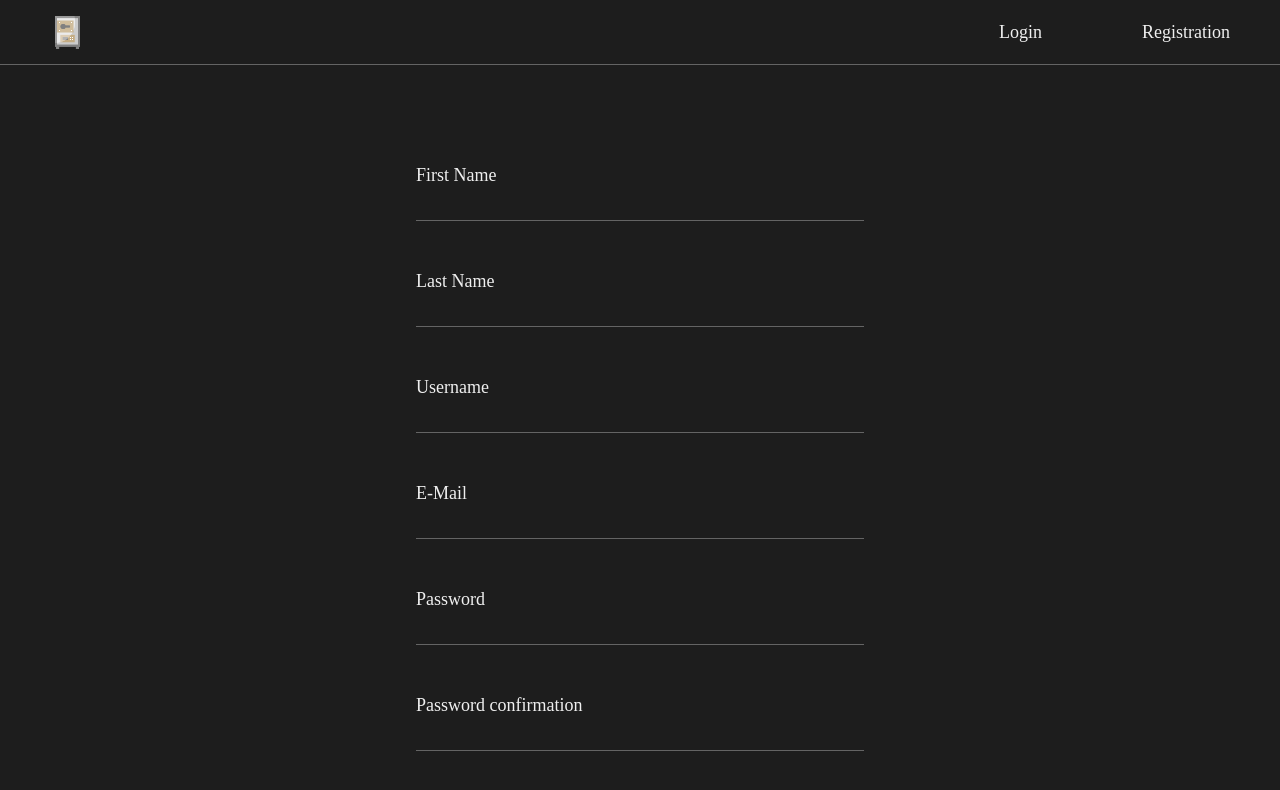
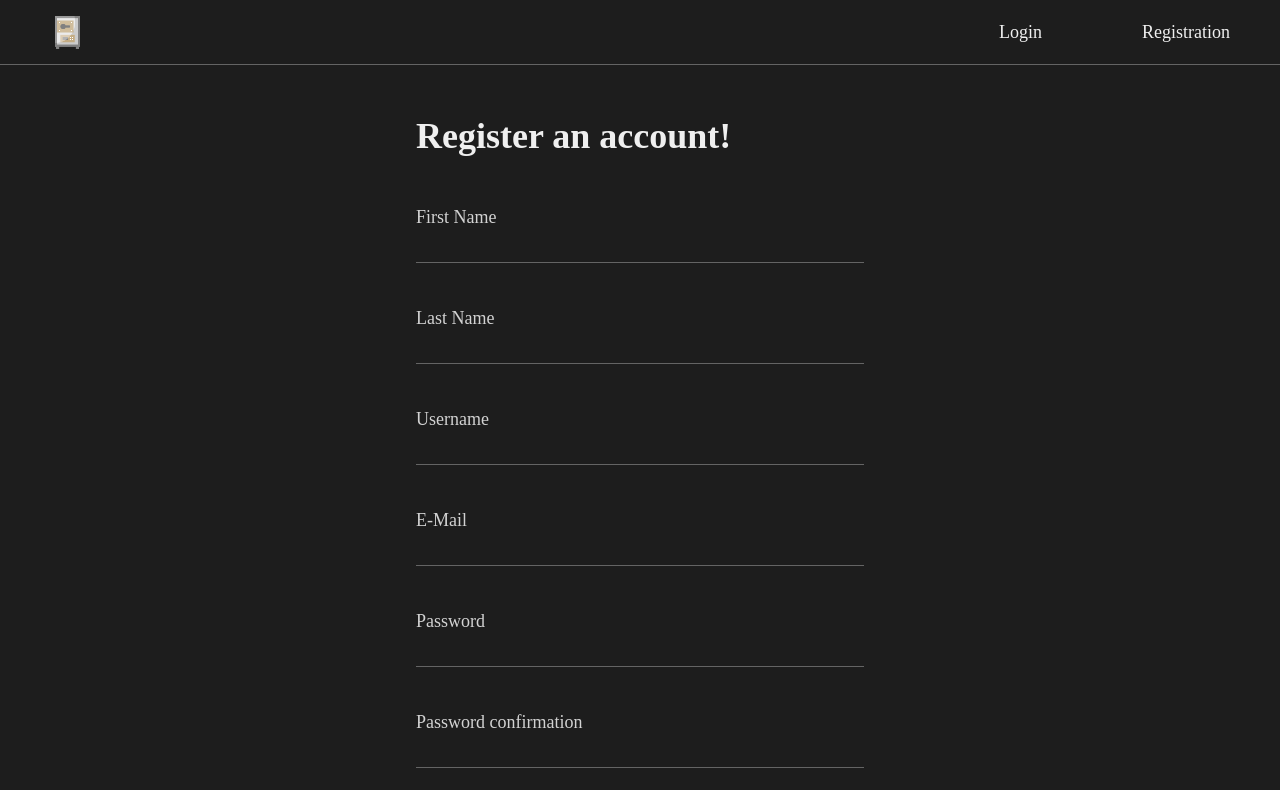
Before and after one commit to IcyDrae/vaults, a Vue app in the folder web/: page /registration in a window 1280 px wide. Shown: the top 790 px of the page. Built offline with nearby package versions, Linux system fonts and the light colour scheme; a web font is replaced by a local one.

Commit message:
frontend: forms styles WIP

```diff
--- a/web/src/styles/forms.scss
+++ b/web/src/styles/forms.scss
@@ -11,9 +11,13 @@
       text-align: left;
       width: 35%;
 
-      label {
+      h1 {
+        margin-bottom: 50px;
+      }
+
+      label:not([for="terms_and_conditions"]) {
         display: block;
-        margin: 50px 0;
+        margin: 10px 0;
 
         span, input, textarea {
           color: $accountWhite;
@@ -34,6 +38,30 @@
         input, textarea {
           font-size: 18px;
           font-family: $fontFamily;
+        }
+      }
+
+      .checkbox {
+        margin: 20px 0;
+
+        [type="checkbox"] {
+          width: 14px;
+          height: 14px;
+          margin-right: 20px;
+          -webkit-appearance: none;
+          -moz-appearance: none;
+          -o-appearance: none;
+          appearance: none;
+          outline: 1px solid gray;
+          box-shadow: none;
+          font-size: 0.8em;
+          text-align: center;
+          line-height: 1em;
+          background: $black;
+        }
+
+        input[type="checkbox"]:checked {
+          background-color: $white;
         }
       }
 
@@ -67,7 +95,7 @@
       }
 
       .backend-success {
-        margin: 50px 0;
+        margin-top: 50px;
         color: green;
       }
     }
--- a/web/src/views/Login.vue
+++ b/web/src/views/Login.vue
@@ -4,6 +4,7 @@
                    as="div"
                    class="login-form form">
     <form @submit="handleSubmit($event, submit)">
+      <h1>Login</h1>
       <label>
         <span>E-Mail</span>
         <VeeValidateField name="login_email" type="email" />
--- a/web/src/views/Registration.vue
+++ b/web/src/views/Registration.vue
@@ -1,55 +1,56 @@
 <template>
   <VeeValidateForm :validation-schema="schema" v-slot="{ errors, handleSubmit }" as="div" class="registration-form form">
     <form @submit="handleSubmit($event, submit)">
+      <h1>Register an account!</h1>
       <label>
-        First Name
+        <span>First Name</span>
         <VeeValidateField name="first_name" type="text" />
+        <p class="form-error">{{ errors.first_name }}</p>
       </label>
 
       <label>
-        Last Name
+        <span>Last Name</span>
         <VeeValidateField name="last_name" type="text" />
+        <p class="form-error">{{ errors.last_name }}</p>
       </label>
 
       <label>
-        Username
+        <span>Username</span>
         <VeeValidateField name="username" type="text" />
+        <p class="form-error">{{ errors.username }}</p>
       </label>
 
       <label>
-        E-Mail
+        <span>E-Mail</span>
         <VeeValidateField name="email" type="email" />
+        <p class="form-error">{{ errors.email }}</p>
       </label>
 
       <label>
-        Password
+        <span>Password</span>
         <VeeValidateField name="password" type="password" />
+        <p class="form-error">{{ errors.password }}</p>
       </label>
 
       <label>
-        Password confirmation
+        <span>Password confirmation</span>
         <VeeValidateField name="password_confirmation" type="password" />
+        <p class="form-error">{{ errors.password_confirmation }}</p>
       </label>
 
-      <label>
-        Terms & Conditions
-        <VeeValidateField name="terms_and_conditions" type="checkbox" :value="true" checked-value="true" unchecked-value="false" />
-      </label>
+      <div class="checkbox">
+        <VeeValidateField name="terms_and_conditions" id="terms_and_conditions" type="checkbox" :value="true" checked-value="true" unchecked-value="false" />
+        <label for="terms_and_conditions">Terms & Conditions</label>
+        <p class="form-error">{{ errors.terms_and_conditions }}</p>
+      </div>
 
-      <br>
-      <li v-for="(message, field) in errors" :key="field">
-        {{ message }}
-      </li>
+      <button>Register</button>
 
-      <li v-for="error in backendErrors" :key="error">
+      <li class="backend-errors" v-for="error in backendErrors" :key="error">
         {{ error }}
       </li>
 
-      <li v-if="success">
-        {{ success }}
-      </li>
-
-      <button>Register</button>
+      <p class="backend-success">{{ success }}</p>
     </form>
   </VeeValidateForm>
 </template>
```
